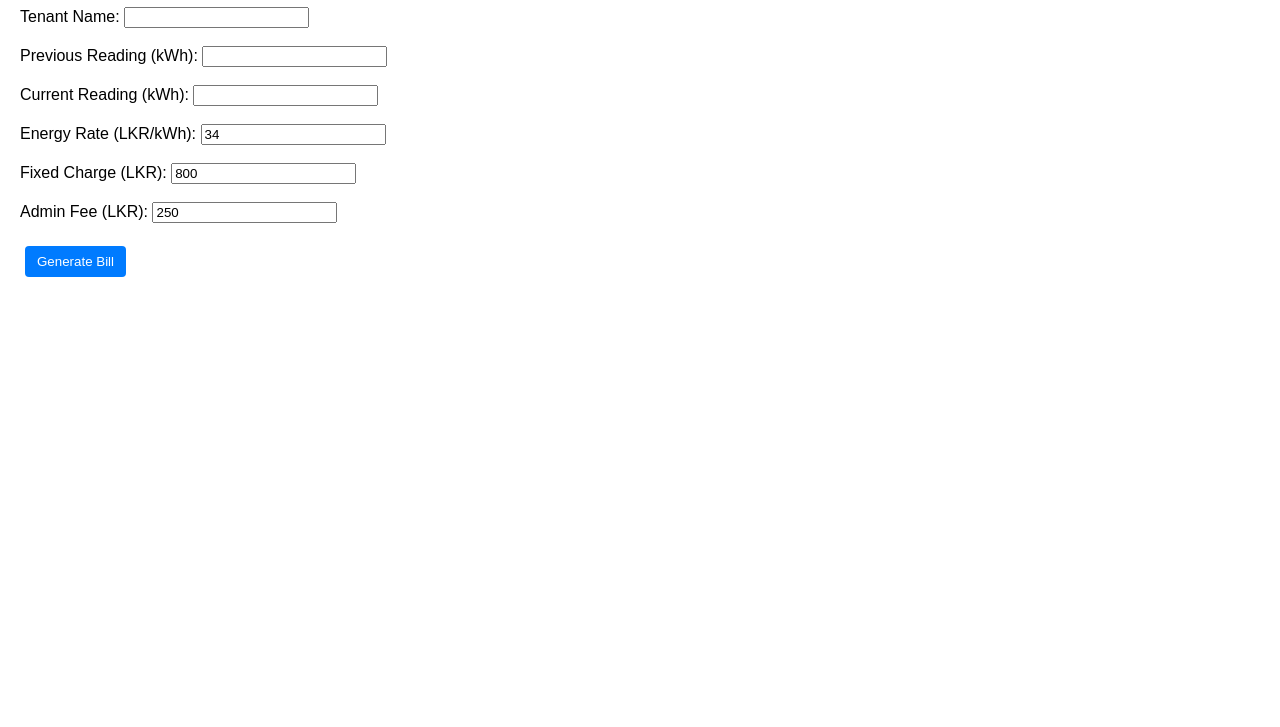
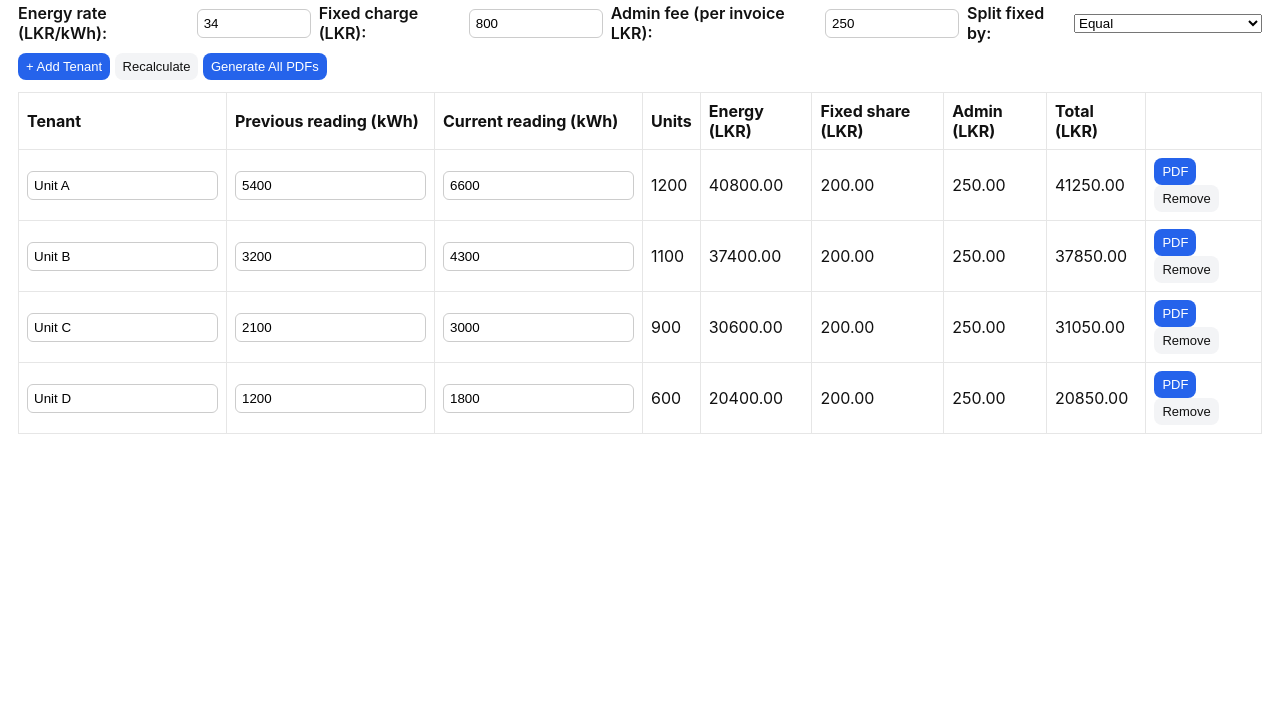
Before and after one commit to androidgames774/ElectricityBillGenerator, a plain HTML site: page index.html in a window 1280 px wide. Shown: the part 73-800 px from the top of the page. Drawn offline with nearby package versions, Linux system fonts and the light colour scheme.

Commit message:
Update index.html

```diff
--- a/index.html
+++ b/index.html
@@ -1,84 +1,208 @@
-<!DOCTYPE html>
+<!doctype html>
 <html lang="en">
 <head>
-  <meta charset="UTF-8">
-  <title>Tenant Electricity Bill Generator</title>
-  <script src="https://cdnjs.cloudflare.com/ajax/libs/jspdf/2.5.1/jspdf.umd.min.js"></script>
+  <meta charset="utf-8" />
+  <meta name="viewport" content="width=device-width,initial-scale=1" />
+  <title>Electricity Bill Generator</title>
   <style>
-    body { font-family: Arial, sans-serif; margin: 20px; }
-    table { border-collapse: collapse; width: 100%; margin-top: 20px; }
-    table, th, td { border: 1px solid #ccc; padding: 8px; text-align: center; }
-    th { background-color: #f2f2f2; }
-    .btn { margin: 5px; padding: 8px 12px; background: #007bff; color: #fff; border: none; cursor: pointer; border-radius: 4px; }
-    .btn:hover { background: #0056b3; }
-    .preview { margin-top: 20px; padding: 20px; border: 1px solid #aaa; }
+    body{font-family:Inter,system-ui,Arial;margin:18px;color:#111}
+    h1{font-size:20px;margin-bottom:6px}
+    label{font-weight:600}
+    input[type=text], input[type=number]{padding:6px;border:1px solid #ccc;border-radius:6px}
+    table{width:100%;border-collapse:collapse;margin-top:12px}
+    th,td{padding:8px;border:1px solid #e6e6e6;text-align:left}
+    button{padding:8px 12px;border-radius:8px;border:0;background:#2563eb;color:white;cursor:pointer}
+    .muted{color:#666;font-size:13px}
+    .row{display:flex;gap:8px;align-items:center;margin-bottom:8px}
+    .controls{display:flex;gap:8px;flex-wrap:wrap;margin-top:10px}
+    .small{font-size:13px;padding:6px 8px}
+    .btn-ghost{background:#f3f4f6;color:#111}
+    .bill-card{width:700px;padding:18px;border:1px solid #ddd;border-radius:8px;background:white}
   </style>
+  <!-- html2pdf library (includes html2canvas & jsPDF) -->
+  <script src="https://cdnjs.cloudflare.com/ajax/libs/html2pdf.js/0.10.1/html2pdf.bundle.min.js"></script>
 </head>
 <body>
-  <h1>Tenant Electricity Bill Generator</h1>
+  <h1>Electricity Bill Generator</h1>
+  <div class="muted">Enter tenants and meter readings. Default energy rate is LKR 34/kWh. Generates a PDF invoice per tenant.</div>
 
-  <label>Tenant Name: <input type="text" id="tenantName"></label><br><br>
-  <label>Previous Reading (kWh): <input type="number" id="prevReading"></label><br><br>
-  <label>Current Reading (kWh): <input type="number" id="currReading"></label><br><br>
-  <label>Energy Rate (LKR/kWh): <input type="number" id="rate" value="34"></label><br><br>
-  <label>Fixed Charge (LKR): <input type="number" id="fixed" value="800"></label><br><br>
-  <label>Admin Fee (LKR): <input type="number" id="admin" value="250"></label><br><br>
+  <div style="margin-top:12px;">
+    <div class="row">
+      <label>Energy rate (LKR/kWh):</label>
+      <input id="energyRate" type="number" value="34" step="0.01" style="width:100px" />
+      <label>Fixed charge (LKR):</label>
+      <input id="fixedCharge" type="number" value="800" style="width:120px" />
+      <label>Admin fee (per invoice LKR):</label>
+      <input id="adminFee" type="number" value="250" style="width:120px" />
+      <label>Split fixed by:</label>
+      <select id="fixedSplitMethod">
+        <option value="equal">Equal</option>
+        <option value="proportional">Proportional to consumption</option>
+      </select>
+    </div>
 
-  <button class="btn" onclick="generateBill()">Generate Bill</button>
+    <div style="margin-top:10px">
+      <button id="addTenant" class="small">+ Add Tenant</button>
+      <button id="recalc" class="small btn-ghost">Recalculate</button>
+      <button id="genAll" class="small">Generate All PDFs</button>
+    </div>
+  </div>
 
-  <div id="preview" class="preview" style="display:none;"></div>
+  <table id="tenantsTable">
+    <thead>
+      <tr>
+        <th>Tenant</th>
+        <th>Previous reading (kWh)</th>
+        <th>Current reading (kWh)</th>
+        <th>Units</th>
+        <th>Energy (LKR)</th>
+        <th>Fixed share (LKR)</th>
+        <th>Admin (LKR)</th>
+        <th>Total (LKR)</th>
+        <th></th>
+      </tr>
+    </thead>
+    <tbody>
+    </tbody>
+  </table>
 
   <script>
-    function generateBill() {
-      const tenant = document.getElementById('tenantName').value;
-      const prev = parseFloat(document.getElementById('prevReading').value) || 0;
-      const curr = parseFloat(document.getElementById('currReading').value) || 0;
-      const rate = parseFloat(document.getElementById('rate').value) || 34;
-      const fixed = parseFloat(document.getElementById('fixed').value) || 0;
-      const admin = parseFloat(document.getElementById('admin').value) || 0;
+    const tbody = document.querySelector('#tenantsTable tbody');
+    const energyRateEl = document.getElementById('energyRate');
+    const fixedChargeEl = document.getElementById('fixedCharge');
+    const adminFeeEl = document.getElementById('adminFee');
+    const fixedSplitMethodEl = document.getElementById('fixedSplitMethod');
 
-      const units = curr - prev;
-      const energyCharge = units * rate;
-      const total = energyCharge + fixed + admin;
+    function addTenantRow(name = 'Unit A', prev = 0, curr = 0){
+      const tr = document.createElement('tr');
+      tr.innerHTML = `
+        <td><input class="t-name" type="text" value="${name}" /></td>
+        <td><input class="t-prev" type="number" value="${prev}" /></td>
+        <td><input class="t-curr" type="number" value="${curr}" /></td>
+        <td class="t-units">0</td>
+        <td class="t-energy">0.00</td>
+        <td class="t-fixed">0.00</td>
+        <td class="t-admin">0.00</td>
+        <td class="t-total">0.00</td>
+        <td><button class="generate small">PDF</button> <button class="remove small btn-ghost">Remove</button></td>
+      `;
+      tbody.appendChild(tr);
 
-      // Preview bill with calculation breakdown
-      const html = `
-        <h2>Bill Preview</h2>
-        <p><strong>Tenant:</strong> ${tenant}</p>
-        <p><strong>Previous Reading:</strong> ${prev} kWh</p>
-        <p><strong>Current Reading:</strong> ${curr} kWh</p>
-        <p><strong>Units Consumed:</strong> ${units} kWh</p>
-        <p><strong>Energy Rate:</strong> LKR ${rate}/kWh</p>
-        <p><strong>Energy Charge:</strong> LKR ${energyCharge.toFixed(2)}</p>
-        <p><strong>Fixed Charge:</strong> LKR ${fixed.toFixed(2)}</p>
-        <p><strong>Admin Fee:</strong> LKR ${admin.toFixed(2)}</p>
-        <h3>Total: LKR ${total.toFixed(2)}</h3>
+      tr.querySelector('.t-prev').addEventListener('input', recalc);
+      tr.querySelector('.t-curr').addEventListener('input', recalc);
+      tr.querySelector('.generate').addEventListener('click', () => generatePDFForRow(tr));
+      tr.querySelector('.remove').addEventListener('click', () => { tr.remove(); recalc(); });
+      recalc();
+    }
+
+    document.getElementById('addTenant').addEventListener('click', ()=> addTenantRow('Unit ' + String.fromCharCode(65 + tbody.children.length), 0, 0));
+    document.getElementById('recalc').addEventListener('click', recalc);
+    document.getElementById('genAll').addEventListener('click', generateAllPDFs);
+
+    function recalc(){
+      const rows = Array.from(tbody.children);
+      const energyRate = parseFloat(energyRateEl.value) || 0;
+      const fixedCharge = parseFloat(fixedChargeEl.value) || 0;
+      const adminFee = parseFloat(adminFeeEl.value) || 0;
+
+      // compute units
+      let totalUnits = 0;
+      rows.forEach(r => {
+        const prev = parseFloat(r.querySelector('.t-prev').value) || 0;
+        const curr = parseFloat(r.querySelector('.t-curr').value) || 0;
+        const units = Math.max(0, curr - prev);
+        r.querySelector('.t-units').textContent = units;
+        totalUnits += units;
+      });
+
+      rows.forEach(r => {
+        const units = parseFloat(r.querySelector('.t-units').textContent) || 0;
+        const energy = units * energyRate;
+        r.querySelector('.t-energy').textContent = energy.toFixed(2);
+        let fixedShare = 0;
+        if(fixedSplitMethodEl.value === 'equal'){
+          fixedShare = fixedCharge / Math.max(1, rows.length);
+        } else {
+          fixedShare = totalUnits > 0 ? (units / totalUnits) * fixedCharge : (fixedCharge / Math.max(1, rows.length));
+        }
+        r.querySelector('.t-fixed').textContent = fixedShare.toFixed(2);
+        r.querySelector('.t-admin').textContent = adminFee.toFixed(2);
+        const total = energy + fixedShare + adminFee;
+        r.querySelector('.t-total').textContent = total.toFixed(2);
+      });
+    }
+
+    function generateInvoiceHtml(name, prev, curr, units, energyRate, energyCost, fixedShare, adminFee, total, billingPeriod='01-Aug-2025 to 31-Aug-2025', dueDate='10-Sep-2025'){
+      return `
+      <div class="bill-card" style="font-family:Arial;color:#111">
+        <h2 style="margin:0 0 6px 0">Electricity Bill</h2>
+        <div style="margin-bottom:6px">Billed by: <strong>N. Yaparathne</strong></div>
+        <div style="margin-bottom:10px">Tenant: <strong>${escapeHtml(name)}</strong></div>
+        <table style="width:100%;border-collapse:collapse;font-size:13px">
+          <tr><td>Billing period</td><td>${billingPeriod}</td></tr>
+          <tr><td>Previous reading (kWh)</td><td>${prev}</td></tr>
+          <tr><td>Current reading (kWh)</td><td>${curr}</td></tr>
+          <tr><td>Units consumed (kWh)</td><td>${units}</td></tr>
+          <tr><td>Energy rate (LKR/kWh)</td><td>${energyRate}</td></tr>
+          <tr><td>Energy charge (LKR)</td><td>${energyCost.toFixed(2)}</td></tr>
+          <tr><td>Fixed charge share (LKR)</td><td>${fixedShare.toFixed(2)}</td></tr>
+          <tr><td>Admin fee (LKR)</td><td>${adminFee.toFixed(2)}</td></tr>
+          <tr style="font-weight:700"><td>Total due (LKR)</td><td>${total.toFixed(2)}</td></tr>
+          <tr><td>Due date</td><td>${dueDate}</td></tr>
+        </table>
+        <div style="margin-top:12px;font-size:13px">Payment details: Bank: [Your Bank] | A/C: [Your Account] | Ref: ${escapeHtml(name)}-ELEC</div>
+      </div>
       `;
+    }
 
-      const previewDiv = document.getElementById('preview');
-      previewDiv.innerHTML = html;
-      previewDiv.style.display = 'block';
+    function escapeHtml(text){
+      return String(text)
+        .replace(/&/g, '&amp;')
+        .replace(/</g, '&lt;')
+        .replace(/>/g, '&gt;')
+        .replace(/"/g, '&quot;');
+    }
 
-      // Generate PDF as before
-      const { jsPDF } = window.jspdf;
-      const doc = new jsPDF();
+    function generatePDFForRow(tr){
+      const name = tr.querySelector('.t-name').value || 'Tenant';
+      const prev = parseFloat(tr.querySelector('.t-prev').value) || 0;
+      const curr = parseFloat(tr.querySelector('.t-curr').value) || 0;
+      const units = Math.max(0, curr - prev);
+      const energyRate = parseFloat(energyRateEl.value) || 0;
+      const energyCost = units * energyRate;
+      const fixedShare = parseFloat(tr.querySelector('.t-fixed').textContent) || 0;
+      const adminFee = parseFloat(tr.querySelector('.t-admin').textContent) || 0;
+      const total = energyCost + fixedShare + adminFee;
 
-      doc.setFontSize(16);
-      doc.text("Electricity Bill", 20, 20);
+      const invoiceHtml = generateInvoiceHtml(name, prev, curr, units, energyRate, energyCost, fixedShare, adminFee, total);
 
-      doc.setFontSize(12);
-      doc.text(`Tenant: ${tenant}`, 20, 30);
-      doc.text(`Previous Reading: ${prev} kWh`, 20, 40);
-      doc.text(`Current Reading: ${curr} kWh`, 20, 50);
-      doc.text(`Units Consumed: ${units} kWh`, 20, 60);
-      doc.text(`Energy Rate: LKR ${rate}/kWh`, 20, 70);
-      doc.text(`Energy Charge: LKR ${energyCharge.toFixed(2)}`, 20, 80);
-      doc.text(`Fixed Charge: LKR ${fixed.toFixed(2)}`, 20, 90);
-      doc.text(`Admin Fee: LKR ${admin.toFixed(2)}`, 20, 100);
-      doc.text(`Total: LKR ${total.toFixed(2)}`, 20, 120);
+      // create container
+      const container = document.createElement('div');
+      container.style.padding = '12px';
+      container.innerHTML = invoiceHtml;
+      document.body.appendChild(container);
 
-      doc.save(`${tenant}_Bill.pdf`);
+      // generate pdf using html2pdf
+      const opt = { margin: 10, filename: `${name.replace(/\s+/g,'_')}_electricity_invoice.pdf`, image: { type: 'jpeg', quality: 0.98 }, html2canvas: { scale: 2 }, jsPDF: { unit: 'mm', format: 'a4', orientation: 'portrait' } };
+      html2pdf().from(container).set(opt).save().finally(()=> container.remove());
     }
+
+    async function generateAllPDFs(){
+      const rows = Array.from(tbody.children);
+      for(const r of rows){
+        await new Promise(resolve => {
+          generatePDFForRow(r);
+          // wait a bit for download to start
+          setTimeout(resolve, 1400);
+        });
+      }
+    }
+
+    // seed sample rows
+    addTenantRow('Unit A', 5400, 6600);
+    addTenantRow('Unit B', 3200, 4300);
+    addTenantRow('Unit C', 2100, 3000);
+    addTenantRow('Unit D', 1200, 1800);
   </script>
 </body>
 </html>
```
